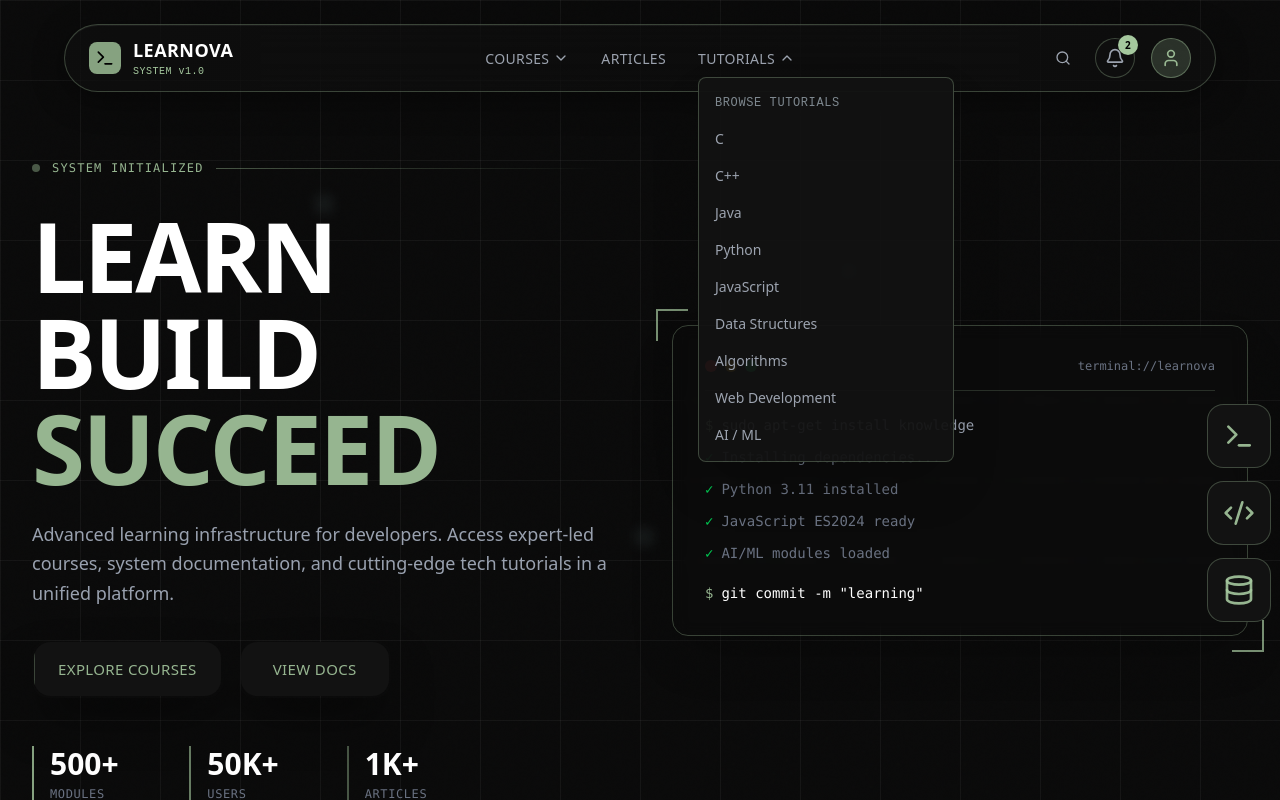
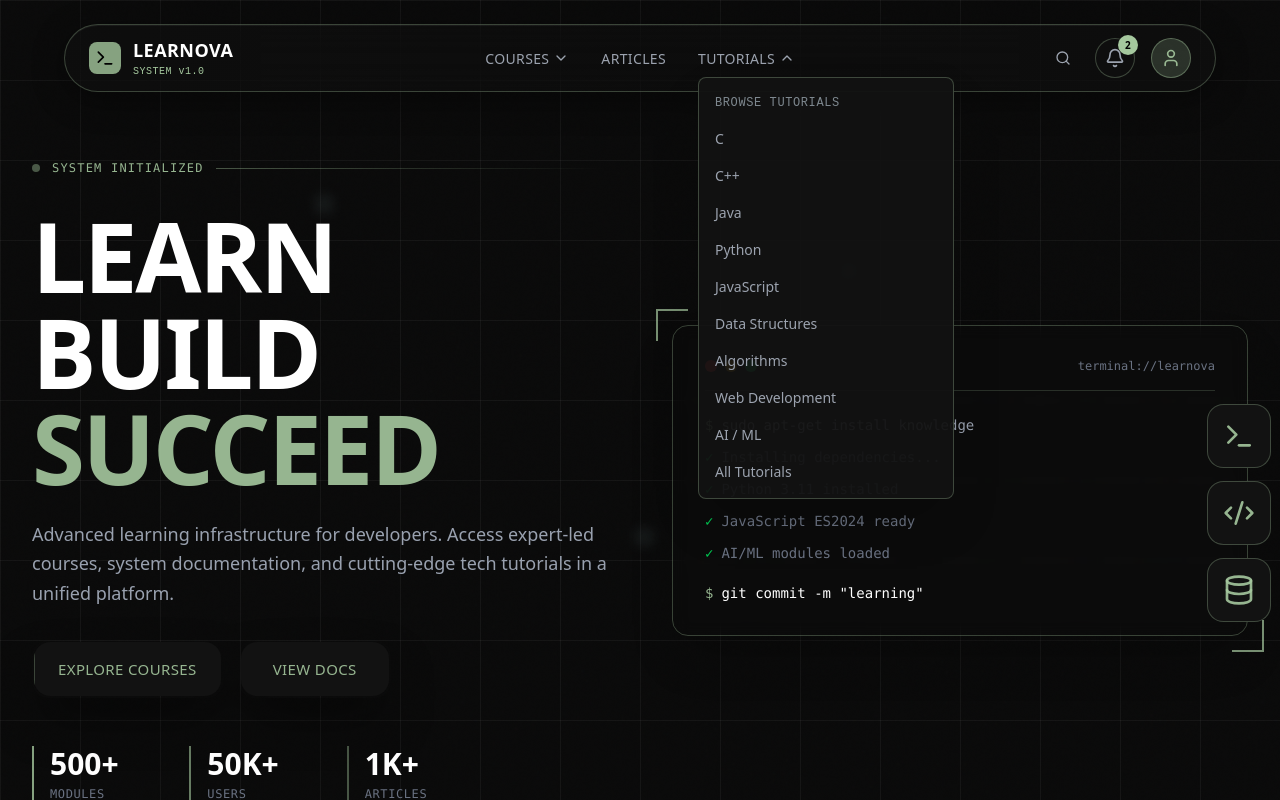
Before and after one commit to saidulislamshehab/Learnova, a React (Vite) app: page / in a window 1280 px wide. Both pictures are taken after a click on the button "TUTORIALS". Shown: the top 800 px of the page. Built offline with nearby package versions, Linux system fonts and the light colour scheme.

Commit message:
added tutorial page

```diff
--- a/src/App.tsx
+++ b/src/App.tsx
@@ -25,11 +25,12 @@
 import { InstructorMyCourses } from './components/Pages/InstructorMyCourses';
 import { Settings } from './components/Pages/Settings';
 import { AdminPanel } from './components/Pages/AdminPanel';
+import { Tutorials } from './components/Pages/Tutorials';
 //shehab
 type View = 'home' | 'signin' | 'signup' | 'allcourses' | 'articles' | 'articledetail' | 'coursedetail'
   | 'payment' | 'myprofile' | 'editprofile' | 'mycourses' | 'coursecontent' | 'bookmarks' | 'writearticle'
   | 'joininstructor' | 'joinexpert' | 'publishcourse' | 'feedback' | 'instructormycourses' | 'settings'
-  | 'adminpanel';
+  | 'adminpanel' | 'tutorials';
 
 export default function App() {
   const [currentView, setCurrentView] = useState<View>('home');
@@ -110,6 +111,7 @@
               onInstructorMyCourses={() => setCurrentView('instructormycourses')}
               onSettings={() => setCurrentView('settings')}
               onAdminPanel={() => setCurrentView('adminpanel')}
+              onTutorials={() => setCurrentView('tutorials')}
             />
           )}
 
@@ -322,6 +324,13 @@
               onBack={() => setCurrentView('home')}
             />
           )}
+
+          {currentView === 'tutorials' && (
+            <>
+              <Tutorials />
+              <Footer />
+            </>
+          )}
         </div>
       </div>
     </ThemeProvider>
--- a/src/components/Pages/Navbar.tsx
+++ b/src/components/Pages/Navbar.tsx
@@ -35,6 +35,7 @@
   onInstructorMyCourses?: () => void;
   onSettings?: () => void;
   onAdminPanel?: () => void;
+  onTutorials?: () => void;
 }
 
 export function Navbar({
@@ -57,6 +58,7 @@
   onInstructorMyCourses,
   onSettings,
   onAdminPanel,
+  onTutorials,
 }: NavbarProps) {
   const [isScrolled, setIsScrolled] = useState(false);
   const [isMobileMenuOpen, setIsMobileMenuOpen] =
@@ -112,6 +114,7 @@
     "Algorithms",
     "Web Development",
     "AI / ML",
+    "All Tutorials",
   ];
 
   useEffect(() => {
@@ -290,16 +293,18 @@
                   </h3>
                   <div className="space-y-0">
                     {tutorialTopics.map((topic) => (
-                      <a
+                      <button
                         key={topic}
-                        href="#tutorials"
                         className="navbar-dropdown-item"
-                        onClick={() =>
-                          setIsTutorialsOpen(false)
-                        }
+                        onClick={() => {
+                          if (topic === "All Tutorials") {
+                            onTutorials?.();
+                          }
+                          setIsTutorialsOpen(false);
+                        }}
                       >
                         {topic}
-                      </a>
+                      </button>
                     ))}
                   </div>
                 </div>
@@ -637,17 +642,19 @@
                     BROWSE TUTORIALS
                   </h3>
                   {tutorialTopics.map((topic) => (
-                    <a
+                    <button
                       key={topic}
-                      href="#tutorials"
                       className="navbar-mobile-sub-item"
                       onClick={() => {
+                        if (topic === "All Tutorials") {
+                          onTutorials?.();
+                        }
                         setIsMobileTutorialsOpen(false);
                         setIsMobileMenuOpen(false);
                       }}
                     >
                       {topic}
-                    </a>
+                    </button>
                   ))}
                 </div>
               )}
--- /dev/null
+++ b/src/components/Pages/Tutorials.tsx
@@ -0,0 +1,37 @@
+import { Search } from 'lucide-react';
+
+export function Tutorials() {
+    return (
+        <section className="relative pt-40 pb-24 px-4 sm:px-6 lg:px-8">
+            <div className="max-w-7xl mx-auto">
+                {/* Page Header */}
+                <div className="mb-12">
+                    <div className="flex items-center space-x-3 mb-4">
+                        <div className="w-2 h-2 bg-[#A5C89E]/80 rounded-full animate-pulse"></div>
+                        <span className="text-[#A5C89E]/90 text-xs font-mono tracking-widest">
+              // TUTORIALS
+                        </span>
+                        <div className="flex-1 h-px bg-gradient-to-r from-[#A5C89E]/40 to-transparent"></div>
+                    </div>
+                    <h1 className="text-5xl sm:text-6xl font-bold text-white mb-4 tracking-tight">
+                        TUTORIALS
+                    </h1>
+                    <p className="text-gray-400 text-lg max-w-2xl">
+                        Explore our comprehensive tutorials to master new skills.
+                    </p>
+                </div>
+
+                {/* Content Placeholder */}
+                <div className="flex flex-col items-center justify-center py-24">
+                    <div className="w-16 h-16 bg-[#121212]/80 backdrop-blur-sm border border-[#A5C89E]/20 rounded-xl flex items-center justify-center mb-6">
+                        <Search className="w-8 h-8 text-[#A5C89E]/60" />
+                    </div>
+                    <h3 className="text-2xl font-bold text-white mb-2">Coming Soon</h3>
+                    <p className="text-gray-400 text-center max-w-md mb-6">
+                        We are working hard to bring you the best tutorials. Stay tuned!
+                    </p>
+                </div>
+            </div>
+        </section>
+    );
+}
```
